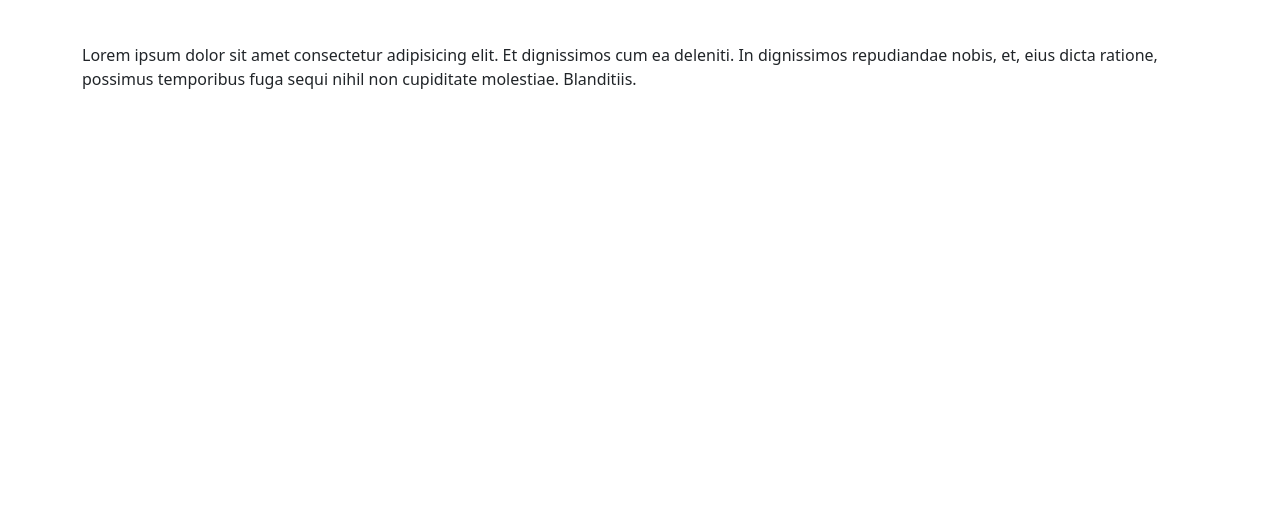
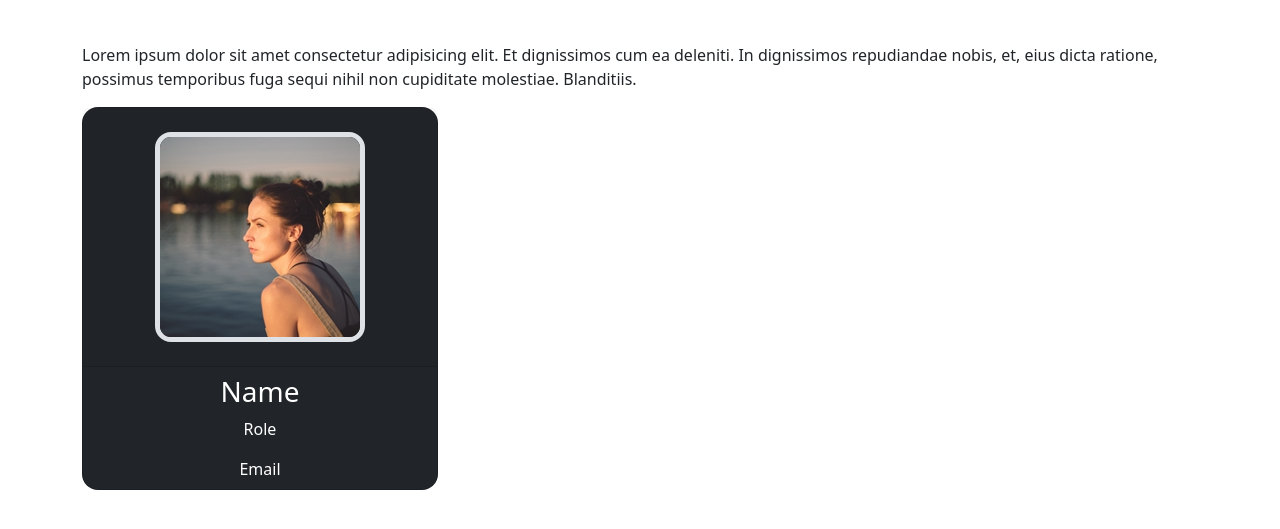
Before and after one commit to gabrieletodaroo9/js-our-team, a plain HTML site: page index.html in a window 1280 px wide. Shown: the part 101-630 px from the top of the page. Drawn offline with nearby package versions, Linux system fonts and the light colour scheme.

Commit message:
create markup, macroareas and add bonus image

```diff
--- a/index.html
+++ b/index.html
@@ -13,7 +13,7 @@
 
 <body>
 
-<!-- HEADER -->
+    <!-- HEADER -->
 
     <header>
         <div class="container mt-5">
@@ -28,7 +28,21 @@
 
     <main>
         <div class="container">
-            <div id="card-container" class="row"></div>
+            <div id="card-container" class="row">
+                <div class="col-12 col-md-6 col-lg-4 mb-3">
+                    <div class="card bg-dark text-white text-center rounded-4">
+                        <div class="card-header pt-4">
+                            <img src="./assets/img/female2.png" class="rounded-4 mb-3 border border-5" alt="">
+                        </div>
+                        <div class="card-body py-2">
+                            <h3 class="card-title">Name</h3>
+                            <p class="card-text">Role</p>
+                            <p class="card-text">Email</p>
+                        </div>
+                    </div>
+                </div>
+
+            </div>
         </div>
     </main>
 
```
Also changed, not shown: assets/js/script.js (+15 -0 lines), assets/img/tod.PNG (added).
